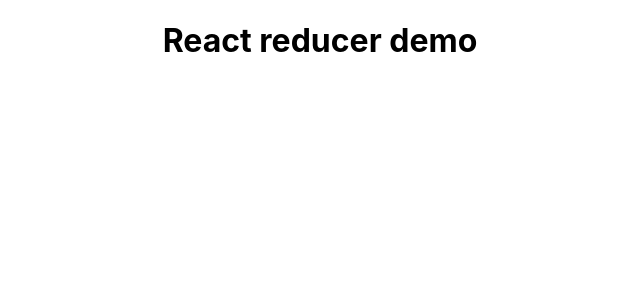
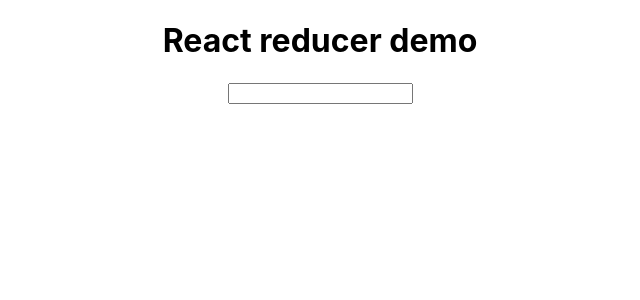
Before and after one commit to yasscht/use--reducer-hook, a React (Create React App) app: page / in a window 1280 px wide. Shown: the top 300 px of the page, without its empty margins (320-960 px from the left). Built offline with nearby package versions, Linux system fonts and the light colour scheme.

Commit message:
set up the reducer

```diff
--- a/src/App.js
+++ b/src/App.js
@@ -1,10 +1,32 @@
 import logo from "./logo.svg";
 import "./App.css";
-
+import { useReducer, useState } from "react";
+const ACTIONS = {
+  ADD_TODO: "add-todo",
+};
+const reducer = (todos, action) => {
+  switch (action.type) {
+    case ACTIONS.ADD_TODO:
+  }
+};
 function App() {
+  const [todos, dispatch] = useReducer(reducer, []);
+  const [name, setName] = useState("");
+  const handleSumbit = (e) => {
+    e.preventDefault();
+    dispatch({ type: ACTIONS.ADD_TODO, payload: newTodo(name) });
+  };
+  const newTodo = (name) => ({ id: Date.now(), name: name, isComplet: false });
   return (
     <div className="App">
       <h1>React reducer demo</h1>
+      <form onSubmit={handleSumbit}>
+        <input
+          type="text"
+          value={name}
+          onChange={(e) => setName(e.target.value)}
+        />
+      </form>
     </div>
   );
 }
```
